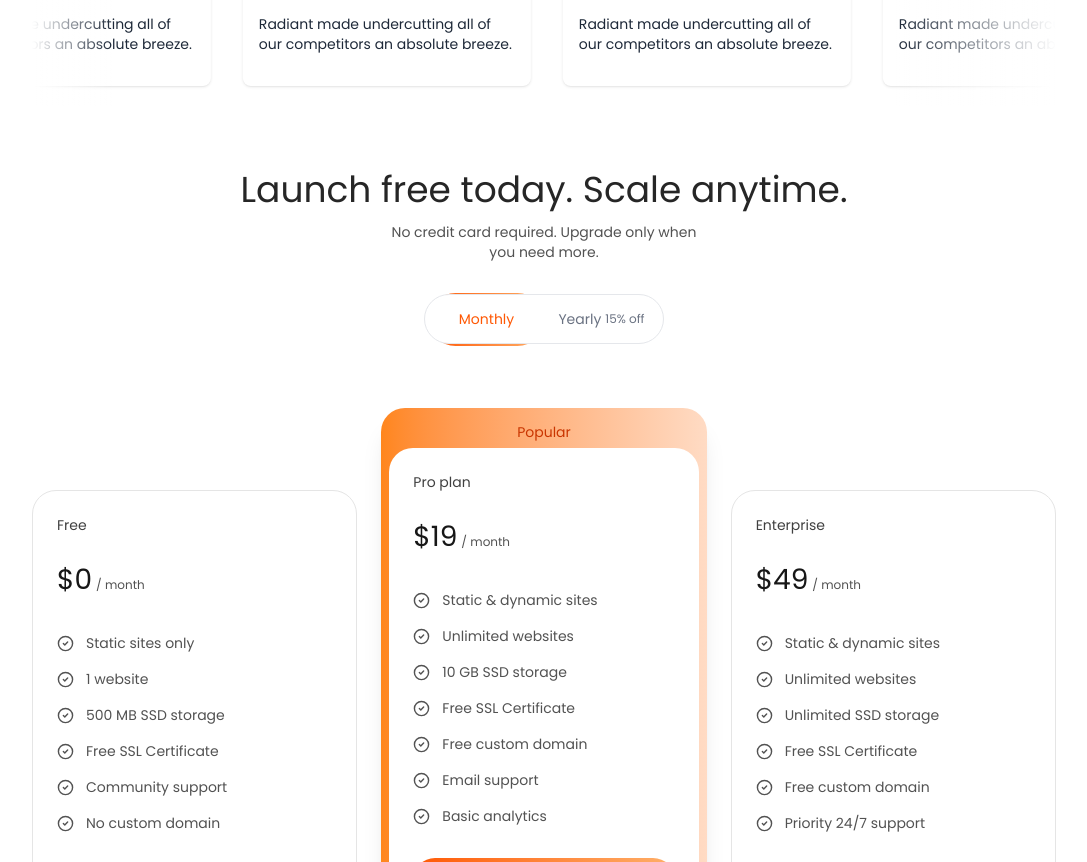
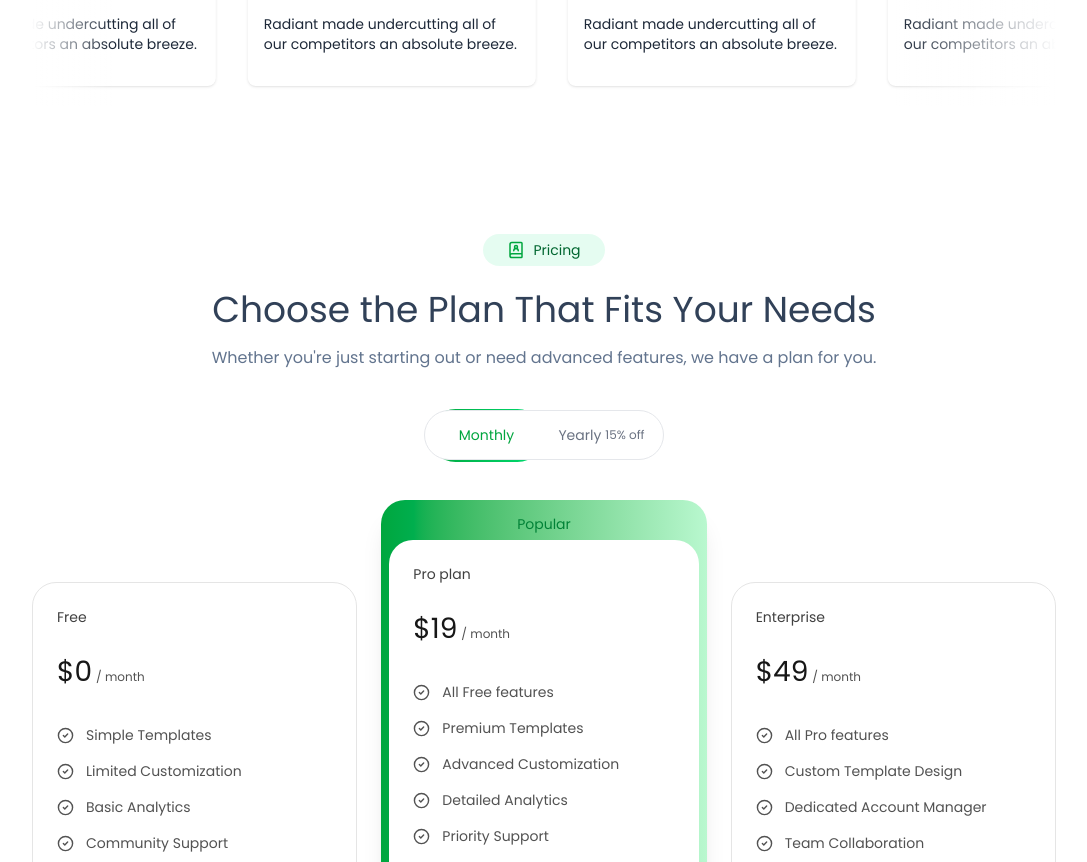
Before and after one commit to MasadRayan/Resume_banai, a React (Vite) app: page / in a window 1280 px wide. Shown: the part 1938-2800 px from the top of the page, without its empty margins (96-1183 px from the left). Built offline with nearby package versions, Linux system fonts and the light colour scheme.

Commit message:
Fixing some style in the pricing section

```diff
--- a/src/components/Home/PricingSection.jsx
+++ b/src/components/Home/PricingSection.jsx
@@ -1,19 +1,31 @@
 import React from "react";
+import Title from "./Title";
+import { BookUserIcon, Zap } from "lucide-react";
+import { motion } from "framer-motion";
 
 const PricingSection = () => {
   const [isYearly, setIsYearly] = React.useState(false);
+
+  const fadeUp = {
+    hidden: { opacity: 0, y: 30 },
+    visible: (i = 0) => ({
+      opacity: 1,
+      y: 0,
+      transition: { duration: 0.5, delay: i * 0.15, ease: "easeOut" },
+    }),
+  };
 
   const pricingData = [
     {
       name: "Free",
       pricing: 0,
       features: [
-        "Static sites only",
-        "1 website",
-        "500 MB SSD storage",
-        "Free SSL Certificate",
-        "Community support",
-        "No custom domain",
+        "Simple Templates",
+        "Limited Customization",
+        "Basic Analytics",
+        "Community Support",
+        "Limited Integrations",
+        "Limited CV Versions",
       ],
     },
     {
@@ -21,58 +33,68 @@ const PricingSection = () => {
       pricing: 19,
       mostPopular: true,
       features: [
-        "Static & dynamic sites",
-        "Unlimited websites",
-        "10 GB SSD storage",
-        "Free SSL Certificate",
-        "Free custom domain",
-        "Email support",
-        "Basic analytics",
+        "All Free features",
+        "Premium Templates",
+        "Advanced Customization",
+        "Detailed Analytics",
+        "Priority Support",
+        "Unlimited Integrations",
+        "Unlimited CV Versions",
       ],
     },
     {
       name: "Enterprise",
       pricing: 49,
       features: [
-        "Static & dynamic sites",
-        "Unlimited websites",
-        "Unlimited SSD storage",
-        "Free SSL Certificate",
-        "Free custom domain",
-        "Priority 24/7 support",
+        "All Pro features",
+        "Custom Template Design",
+        "Dedicated Account Manager",
+        "Team Collaboration",
+        "Advanced Security",
+        "Custom Integrations",
       ],
     },
   ];
 
   return (
     <>
-      <style>
-        {`
-                    @import url("https://fonts.googleapis.com/css2?family=Poppins:ital,wght@0,100;0,200;0,300;0,400;0,500;0,600;0,700;0,800;0,900;1,100;1,200;1,300;1,400;1,500;1,600;1,700;1,800;1,900&display=swap");
-                    *{
-                    font-family: "Poppins", sans-serif;
-                }`}
-      </style>
+      <div id="pricing" className="flex flex-col items-center py-16 px-4 mt-16">
+        {/* Badge */}
+        <motion.div
+          variants={fadeUp}
+          initial="hidden"
+          whileInView="visible"
+          viewport={{ once: true }}
+          className="flex items-center gap-2 text-sm text-green-800 bg-green-400/10 rounded-full px-6 py-1.5"
+        >
+          <BookUserIcon className="size-4.5 stroke-green-600" />
+          <span>Pricing</span>
+        </motion.div>
 
-      <div className="flex flex-col items-center py-16 px-4">
-        <h1 className="text-3xl md:text-4xl text-center mb-3 text-neutral-800">
-          Launch free today. Scale anytime.
-        </h1>
-        <p className="text-neutral-600 text-center mb-8 text-sm">
-          No credit card required. Upgrade only when
-          <br className="hidden md:block" /> you need more.
-        </p>
+        {/* Title */}
+        <motion.div
+          variants={fadeUp}
+          initial="hidden"
+          whileInView="visible"
+          custom={1}
+          viewport={{ once: true }}
+        >
+          <Title
+            title="Choose the Plan That Fits Your Needs"
+            description="Whether you're just starting out or need advanced features, we have a plan for you."
+          />
+        </motion.div>
 
-        <div className="relative p-1 bg-white border border-gray-200 rounded-full inline-flex items-center mb-16 w-60">
+        <div className="relative p-1 bg-white border border-gray-200 rounded-full inline-flex items-center mb-10 w-60 mt-10">
           <div
-            className={`absolute -z-10 w-[calc(50%-4px)] h-13.25 rounded-full bg-linear-to-r from-[#FF5804] to-[#FF8D28]/70 transition-transform duration-300 ease-in-out pointer-events-none
+            className={`absolute -z-10 w-[calc(50%-4px)] h-13.25 rounded-full bg-linear-to-r from-green-600 to-green-400 transition-transform duration-300 ease-in-out pointer-events-none
                         ${isYearly ? "translate-x-full" : "translate-x-0"}`}
           ></div>
 
           <button
             onClick={() => setIsYearly(false)}
             className={`relative bg-white z-10 flex-1 py-2.5 cursor-pointer rounded-full text-sm font-medium text-center transition-colors duration-300
-                        ${!isYearly ? "text-[#FF5804]" : "text-gray-500 hover:text-gray-900"}`}
+                        ${!isYearly ? "text-green-600" : "text-gray-500 hover:text-gray-900"}`}
           >
             Monthly
           </button>
@@ -80,7 +102,7 @@ const PricingSection = () => {
           <button
             onClick={() => setIsYearly(true)}
             className={`relative z-10 flex-1 py-2.5 cursor-pointer rounded-full text-sm font-medium text-center flex items-center justify-center gap-1 transition-colors duration-300
-                        ${isYearly ? "text-[#FF5804]" : "text-gray-500 hover:text-gray-900"}`}
+                        ${isYearly ? "text-green-600" : "text-gray-500 hover:text-gray-900"}`}
           >
             Yearly
             <span className="text-xs">15% off</span>
@@ -94,12 +116,12 @@ const PricingSection = () => {
               key={index}
               className={
                 plan.mostPopular
-                  ? "bg-linear-to-r from-[#FF861C] to-[#FFDBC4] rounded-3xl p-2 shadow-xl hover:shadow-lg transition-shadow"
+                  ? "bg-linear-to-r from-green-600 to-green-200 rounded-3xl p-2 shadow-xl hover:shadow-lg transition-shadow"
                   : ""
               }
             >
               {plan.mostPopular && (
-                <p className="text-center text-orange-700 text-sm py-1.5">
+                <p className="text-center text-green-700 text-sm py-1.5">
                   Popular
                 </p>
               )}
@@ -141,7 +163,7 @@ const PricingSection = () => {
                     </li>
                   ))}
                 </ul>
-                <button className="w-full cursor-pointer py-3 rounded-full bg-linear-to-r from-[#FF5804] to-[#FF8D28]/70 text-white text-sm hover:opacity-95 transition-opacity">
+                <button className="w-full cursor-pointer py-3 rounded-full bg-linear-to-r from-green-500 to-green-300 text-white text-sm hover:opacity-95 transition-opacity">
                   Get started
                 </button>
               </div>
```
